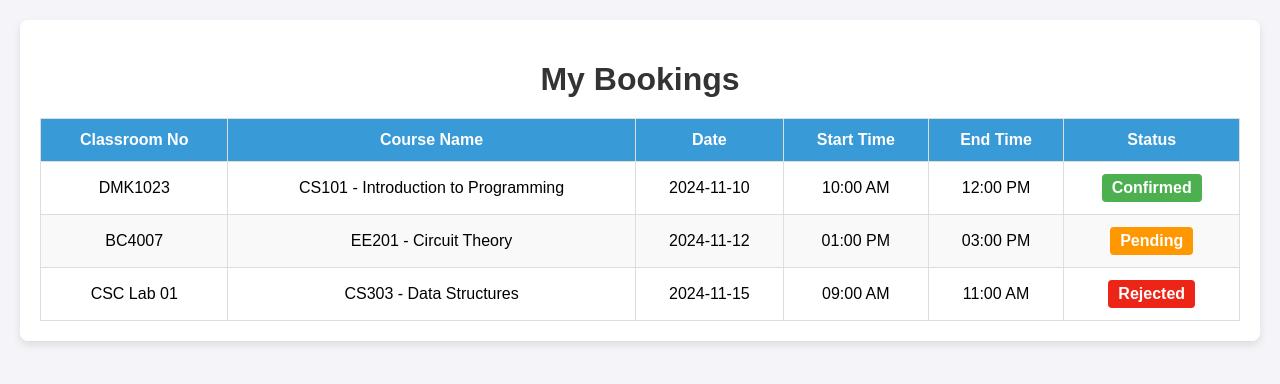
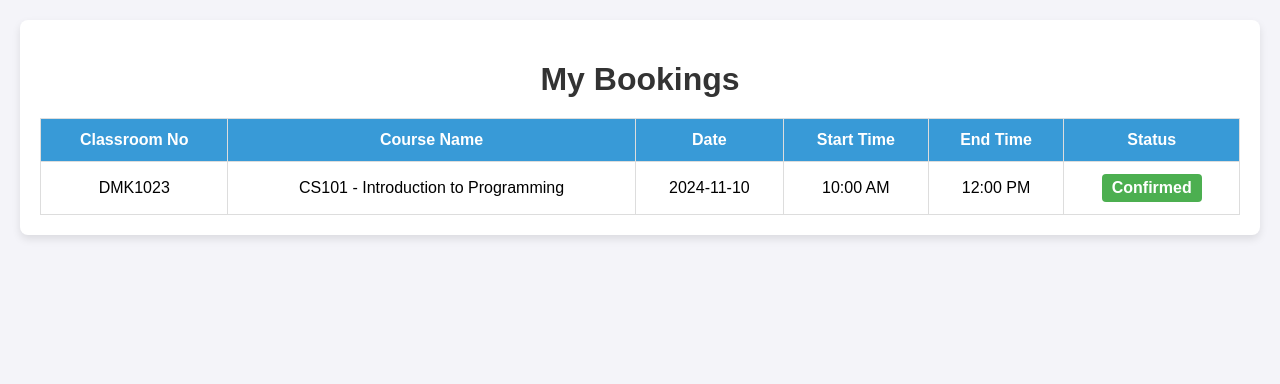
Before and after one commit to Tausia01/CSE309, a PHP site: page /my_bookings.php in a window 1280 px wide. Shown: the part 64-448 px from the top of the page. Run offline with PHP 8.4, Linux system fonts and the light colour scheme.

Commit message:
removed dummy data

```diff
--- a/my_bookings.php
+++ b/my_bookings.php
@@ -116,22 +116,8 @@
                     <td>12:00 PM</td>
                     <td><span class="status status-confirmed">Confirmed</span></td>
                 </tr>
-                <tr>
-                    <td>BC4007</td>
-                    <td>EE201 - Circuit Theory</td>
-                    <td>2024-11-12</td>
-                    <td>01:00 PM</td>
-                    <td>03:00 PM</td>
-                    <td><span class="status status-pending">Pending</span></td>
-                </tr>
-                <tr>
-                    <td>CSC Lab 01</td>
-                    <td>CS303 - Data Structures</td>
-                    <td>2024-11-15</td>
-                    <td>09:00 AM</td>
-                    <td>11:00 AM</td>
-                    <td><span class="status status-rejected">Rejected</span></td>
-                </tr>
+
+
             </tbody>
         </table>
     </div>
```
